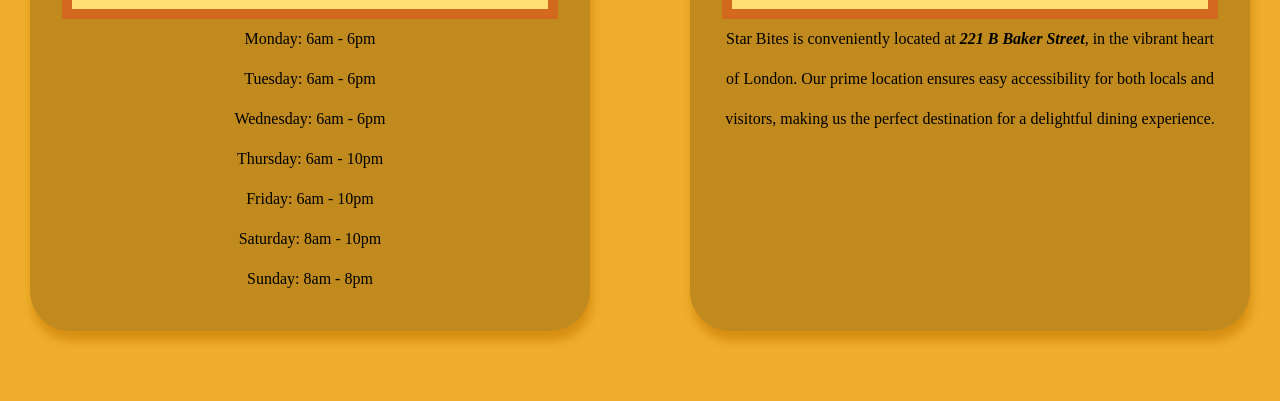
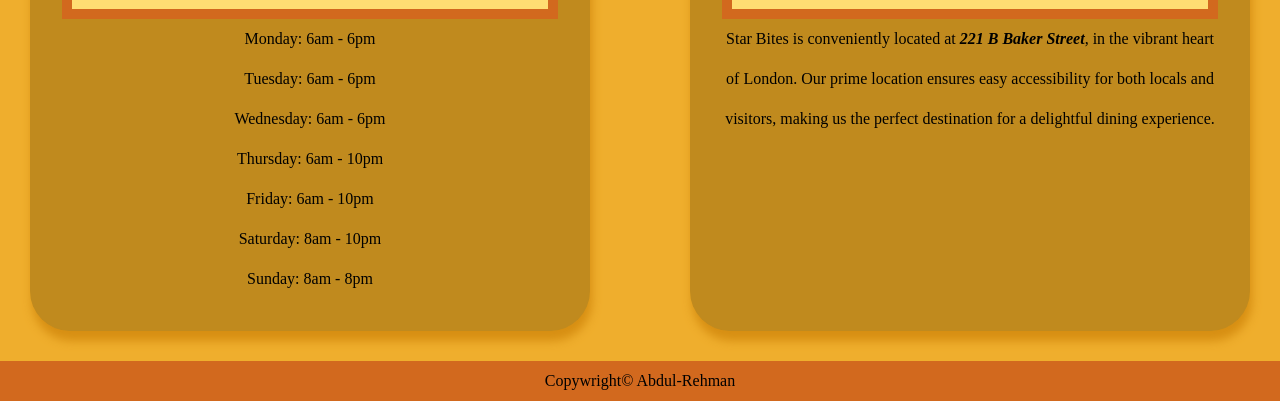
Before and after one commit to AbdulRehman164/Restaurant-Page, a website built with webpack: page dist/index.html in a window 1280 px wide. Shown: the part 758-1159 px from the top of the page. Before the commit the page ends 1119 px from the top, so only its background shows below. Built offline with nearby package versions, Linux system fonts and the light colour scheme; a web font is replaced by a local one.

Commit message:
added footer function in the js file and its styles in css

```diff
--- a/src/index.js
+++ b/src/index.js
@@ -47,4 +47,10 @@
   }
   navigation();
 }
+
+function getFooter() {
+  const footer = document.querySelector('#footer');
+  footer.innerHTML = 'Copywright&copy; Abdul-Rehman';
+}
+getFooter();
 navBar();
--- a/src/style.css
+++ b/src/style.css
@@ -56,3 +56,13 @@
   font-style: italic;
   cursor: pointer;
 }
+
+/* FOOTER */
+footer {
+  background-color: chocolate;
+  text-align: center;
+  height: 40px;
+  display: flex;
+  align-items: center;
+  justify-content: center;
+}
```
Also changed, not shown: dist/index.html.
